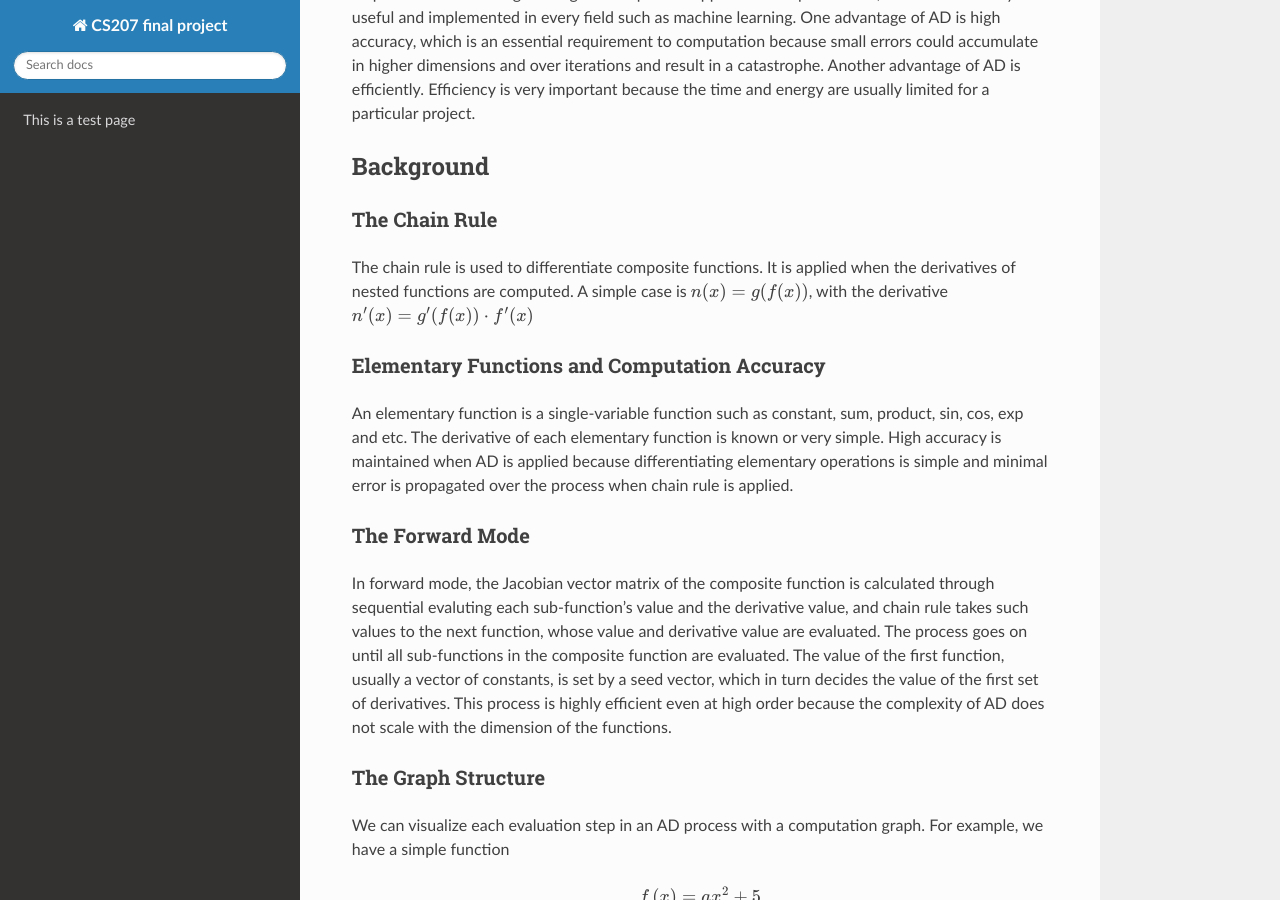
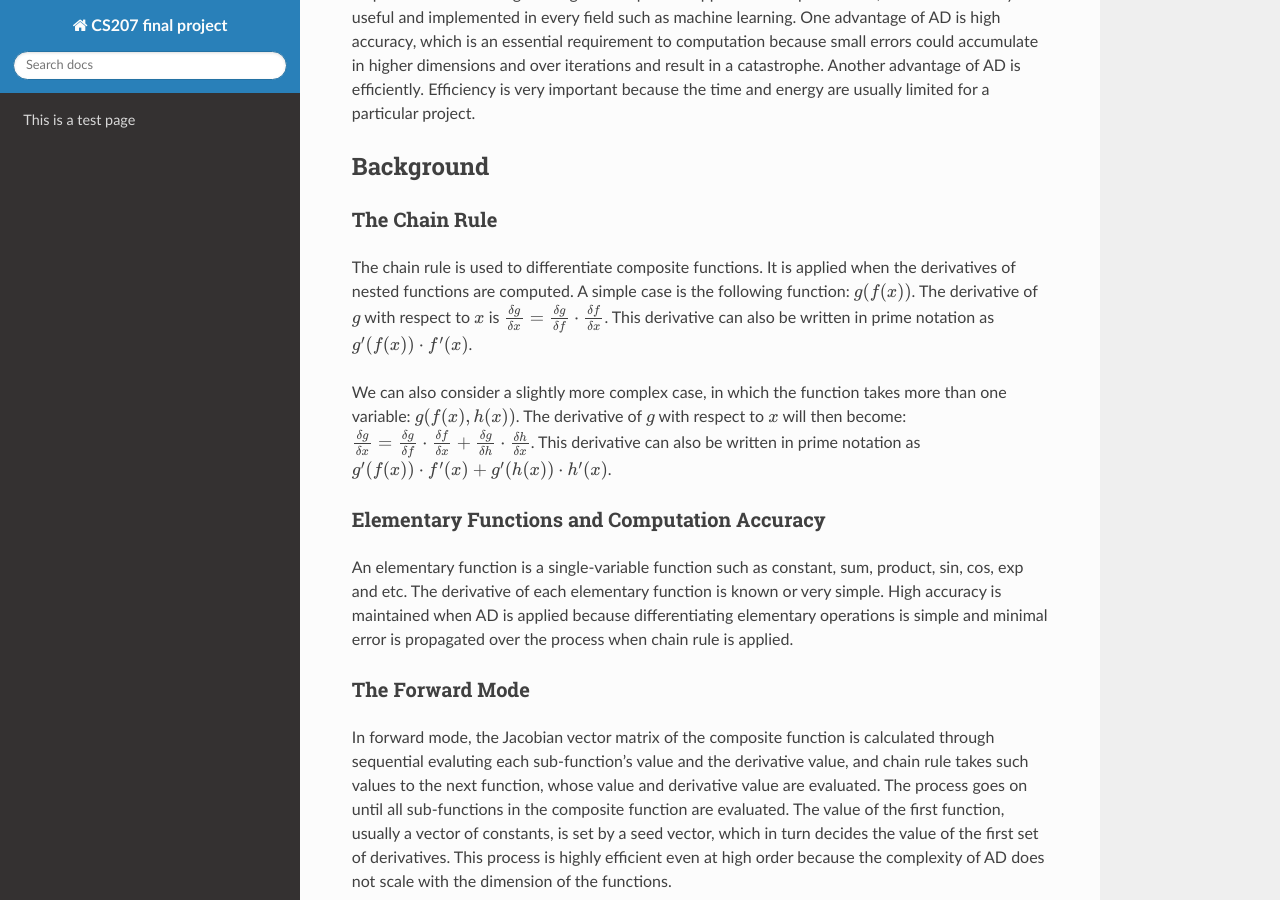
Before and after one commit to rocketscience0/cs207-FinalProject, a Sphinx documentation site: the page built from docs/source/introduction.md, in a window 1280 px wide and 900 px high, scrolled down 820 px. Built offline with Sphinx 7.4.7 and the Read the Docs theme 2.0.0, drawn with Linux system fonts in a browser that asks for light colours.

Commit message:
Add more to chain rule

```diff
--- a/docs/source/introduction.md
+++ b/docs/source/introduction.md
@@ -26,7 +26,9 @@ Another advantage of AD is efficiently. Efficiency is very important because the
 
 ### The Chain Rule
 
-The chain rule is used to differentiate composite functions. It is applied when the derivatives of nested functions are computed. A simple case is `$n(x) = g(f(x))$`, with the derivative `$n'(x) = g'(f(x)) \cdot f'(x)$`
+The chain rule is used to differentiate composite functions. It is applied when the derivatives of nested functions are computed. A simple case is the following function: `$g(f(x))$`. The derivative of `$g$` with respect to `$x$` is `$\frac{\delta g}{\delta x} = \frac{\delta g}{\delta f} \cdot \frac{\delta f}{\delta x}$`. This derivative can also be written in prime notation as `$g'(f(x)) \cdot f'(x)$`.
+
+We can also consider a slightly more complex case, in which the function takes more than one variable: `$g(f(x), h(x))$`. The derivative of `$g$` with respect to `$x$` will then become: `$\frac{\delta g}{\delta x} = \frac{\delta g}{\delta f} \cdot \frac{\delta f}{\delta x} + \frac{\delta g}{\delta h} \cdot \frac{\delta h}{\delta x}$`. This derivative can also be written in prime notation as `$g'(f(x)) \cdot f'(x) + g'(h(x)) \cdot h'(x)$`.
 
 ### Elementary Functions and Computation Accuracy
 
```
